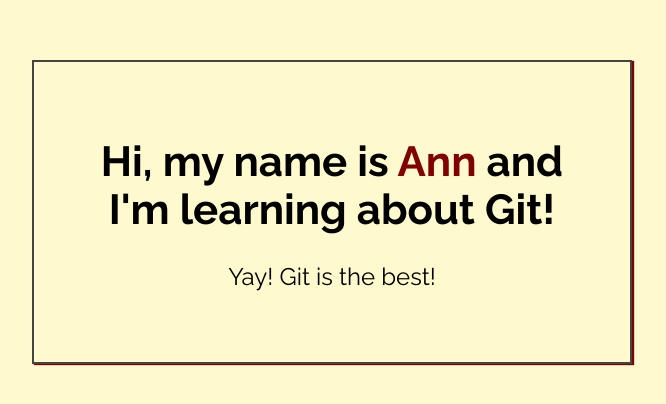
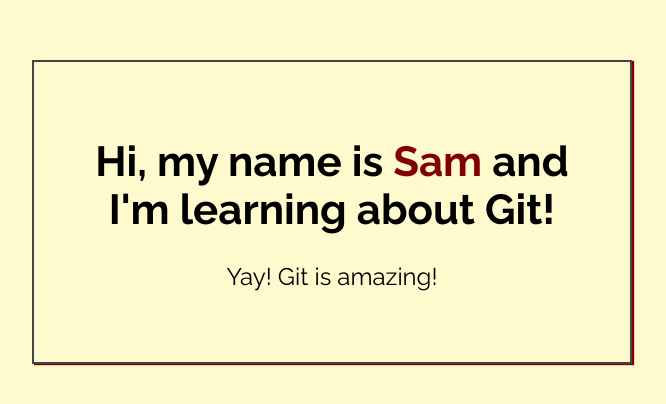
Before and after one commit to andrel-sam/my-first-repo, a plain HTML site: page index.html in a window 1280 px wide. Shown: the part 188-592 px from the top of the page, without its empty margins (308-974 px from the left). Drawn offline with Linux system fonts and the light colour scheme.

Commit message:
Changed wording in paragraph

```diff
--- a/index.html
+++ b/index.html
@@ -14,9 +14,9 @@
 <body>
 
     <div class="greeting">
-        <h1>Hi, my name is <span class="highlight">Ann</span> and I'm learning about Git! </h1>
+        <h1>Hi, my name is <span class="highlight">Sam</span> and I'm learning about Git! </h1>
 
-        <p>Yay! Git is the best!</p>
+        <p>Yay! Git is amazing!</p>
     </div>
 
 </body>
```
